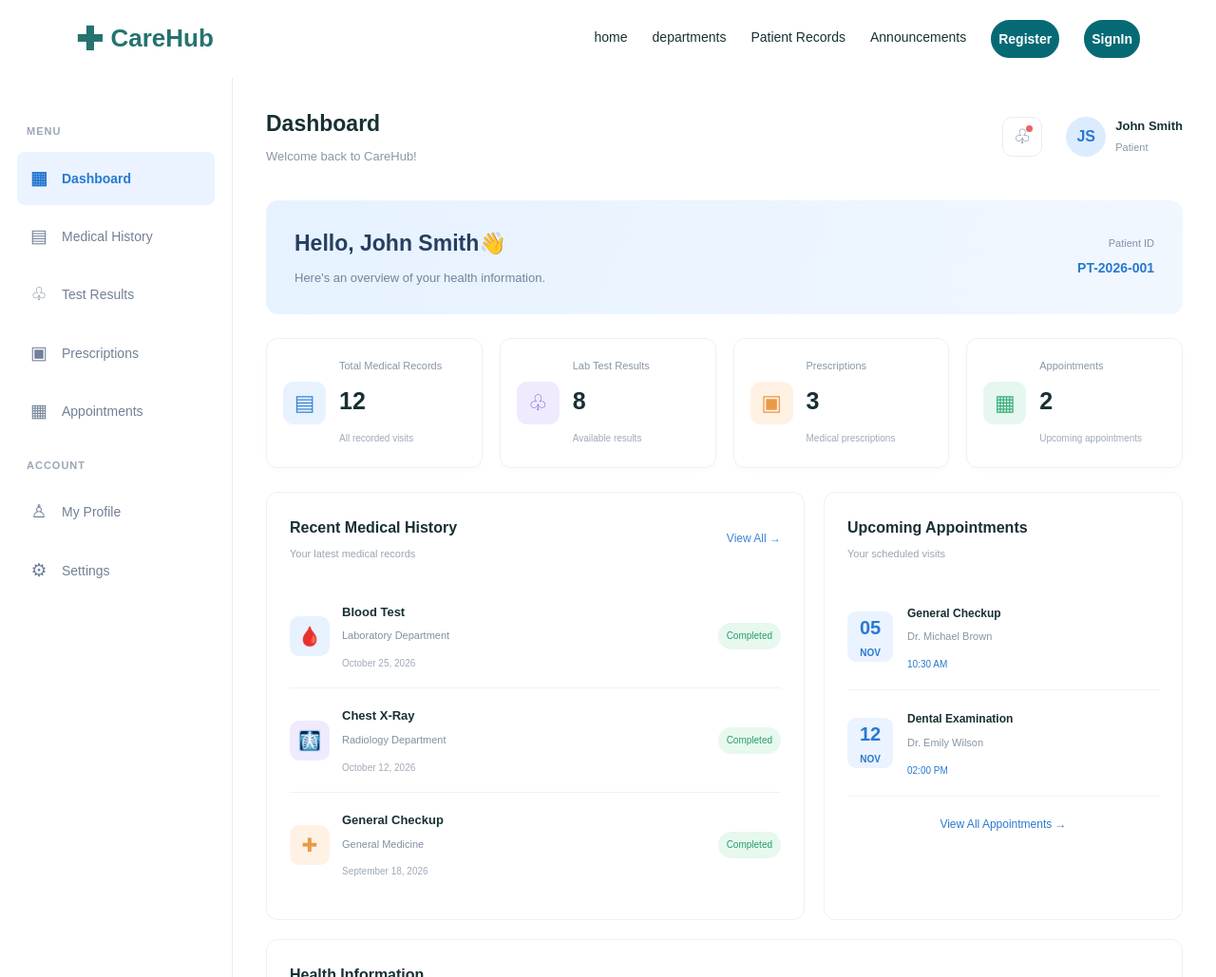
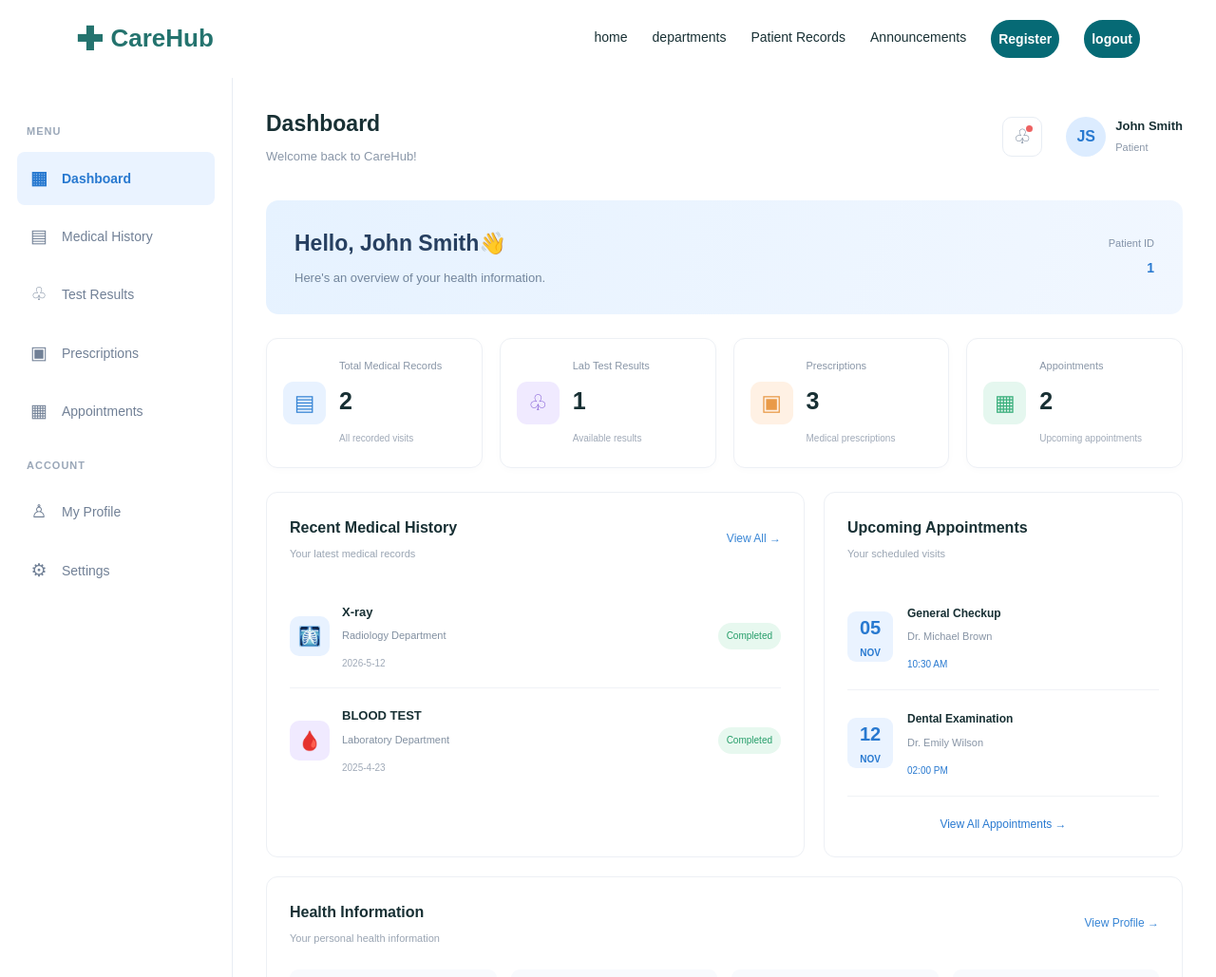
Before and after one commit to themohswe/hospital_project, a Flask app: page /patient/dashboard in a window 1280 px wide. Shown: the whole page at 95% size. Run offline with Flask 3, Linux system fonts and the light colour scheme; a user stored in the database is signed in; data comes from the database, SQL or seed files in the repository; both versions use the stored data as it was after the commit.

Commit message:
show patient record on dashboard from db; fix history layout

```diff
--- a/app/__init__.py
+++ b/app/__init__.py
@@ -16,4 +16,10 @@ def create_app(config_class=DevelopmentConfig):
     app.register_blueprint(auth_bp)
     app.register_blueprint(patient_bp)
 
+    @app.after_request
+    def add_no_cache_headers(response):
+        response.headers["Cache-Control"] = "no-store, no-cache, must-revalidate, max-age=0"
+        response.headers["Pragma"] = "no-cache"
+        return response
+
     return app
--- a/app/auth/routes.py
+++ b/app/auth/routes.py
@@ -29,6 +29,7 @@ def login():
         user = services.authenticate(email, password)
         if user:
             session.clear()
+            session.permanent = True
             session["user_id"] = user["user_id"]
             session["patient_id"] = user["patient_id"]
             return redirect(url_for('patient.dashboard'))
--- a/app/patient/routes.py
+++ b/app/patient/routes.py
@@ -9,6 +9,7 @@ patient_bp = Blueprint("patient", __name__, url_prefix="/patient")
 @login_required
 def dashboard():
     db = get_db()
+
 
     patient = db.execute(
         "SELECT * FROM patient WHERE patient_id = ?",
@@ -22,5 +23,9 @@ def dashboard():
         (session["patient_id"],),
     ).fetchall()
 
+    total_records = len(records)
+    lab_count = sum(1 for r in records if r["department"] == "Laboratory")
+
+
     return render_template("patient/patient_dashboard.html",
-                           patient=patient, records=records)
+                           patient=patient, records=records, total_records=total_records, lab_count=lab_count)
--- a/app/templates/main.html
+++ b/app/templates/main.html
@@ -54,7 +54,7 @@
                 <nav class="nav" id="primary-nav" aria-label="Main navigation">
                     <a href="main.html" data-i18n="nav_dept" class="departments_hidden">home</a>
                     <a href="departments.html" data-i18n="nav_dept" class="departments_hidden">departments</a>
-                    <a href="patient_dashboard.html" data-i18n="nav_records" class="record_hidden">Patient Records</a>
+                    <a href="{{ url_for('patient.dashboard')}}" data-i18n="nav_records" class="record_hidden">Patient Records</a>
                     <a href="announcements.html" data-i18n="nav_news" class="annoucements_hidden">Announcements</a>
 
 
@@ -64,9 +64,7 @@
                     <button class="signIn-box">
                         <a href="{{ url_for('auth.login') }}" style="text-decoration: none;">SignIn</a>
                     </button>
-                    <button class="signIn-box">
-                        <a href="{{ url_for('patient.dashboard') }}" style="text-decoration: none;">Dashboard</a>
-                    </button>
+
                 </nav>
             </div>
              <!--If u click carehub-->
--- a/app/templates/patient/patient_dashboard.html
+++ b/app/templates/patient/patient_dashboard.html
@@ -47,7 +47,7 @@
                         <a href="register.html" style="text-decoration: none;">Register</a>
                     </button>
                     <button class="signIn-box">
-                        <a href="signIn.html" style="text-decoration: none;">SignIn</a>
+                        <a href="{{ url_for('auth.logout')}}" style="text-decoration: none;">logout</a>
                     </button>
                 </nav>
             </div>
@@ -138,7 +138,7 @@
 
             <div class="patient-id">
                 <span>Patient ID</span>
-                <strong>PT-2026-001</strong>
+                <strong>{{ patient["patient_id"]}}</strong>
             </div>
 
         </section>
@@ -151,7 +151,7 @@
                 <div class="card-icon blue">▤</div>
                 <div>
                     <p>Total Medical Records</p>
-                    <h2>12</h2>
+                    <h2>{{ total_records }}</h2>
                     <small>All recorded visits</small>
                 </div>
             </div>
@@ -160,7 +160,7 @@
                 <div class="card-icon purple">♧</div>
                 <div>
                     <p>Lab Test Results</p>
-                    <h2>8</h2>
+                    <h2>{{ lab_count }}</h2>
                     <small>Available results</small>
                 </div>
             </div>
@@ -205,51 +205,29 @@
 
                 <div class="history-list">
 
+                    {% for r in records[:5]%}
                     <div class="history-item">
-                        <div class="history-icon blue">🩸</div>
+                        <div class="history-icon {{ loop.cycle('blue', 'purple', 'orange') }}">
+                            {% if r["department"] == "Laboratory" %} 🩸
+                            {% elif r["department"] == "Radiology" %} 🩻
+                            {% else %}✚
+                            {% endif %}
+                        </div>
 
                         <div class="history-details">
-                            <strong>Blood Test</strong>
-                            <p>Laboratory Department</p>
-                            <small>October 25, 2026</small>
+                            <strong>{{ r["test_name"] }}</strong>
+                            <p>{{ r["department"] or "General" }} Department</p>
+                            <small>{{ r["record_date"] or "-" }}</small>
                         </div>
-
                         <span class="status completed">
                             Completed
                         </span>
+                        </div>
+                        {% else %}
+                        <p>No medical records yet.</p>
+                        {% endfor %}
+
                     </div>
-
-
-                    <div class="history-item">
-                        <div class="history-icon purple">🩻</div>
-
-                        <div class="history-details">
-                            <strong>Chest X-Ray</strong>
-                            <p>Radiology Department</p>
-                            <small>October 12, 2026</small>
-                        </div>
-
-                        <span class="status completed">
-                            Completed
-                        </span>
-                    </div>
-
-
-                    <div class="history-item">
-                        <div class="history-icon orange">✚</div>
-
-                        <div class="history-details">
-                            <strong>General Checkup</strong>
-                            <p>General Medicine</p>
-                            <small>September 18, 2026</small>
-                        </div>
-
-                        <span class="status completed">
-                            Completed
-                        </span>
-                    </div>
-
-                </div>
 
             </div>
 
--- a/config.py
+++ b/config.py
@@ -1,9 +1,11 @@
 import os
+from datetime import timedelta
 
 BASE_DIR = os.path.dirname(os.path.abspath(__file__))
 class Config:
     SECRET_KEY = os.environ.get("SECRET_KEY", "dev-only-change-me")
     DATABASE = os.path.join(BASE_DIR, "database", "carehub.db")
+    PERMANENT_SESSION_LIFETIME = timedelta(minutes=30)
 
 class DevelopmentConfig(Config):
     DEBUG = True
```
Also changed, not shown: database/carehub.db, 1 other file.
